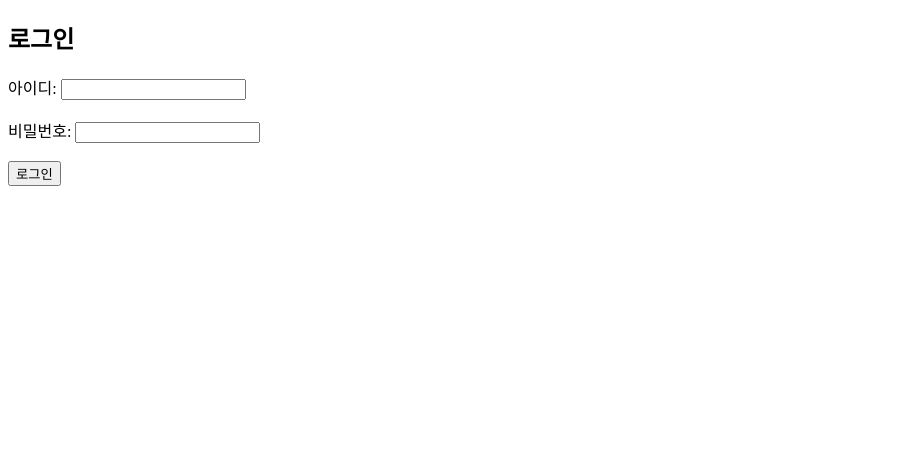
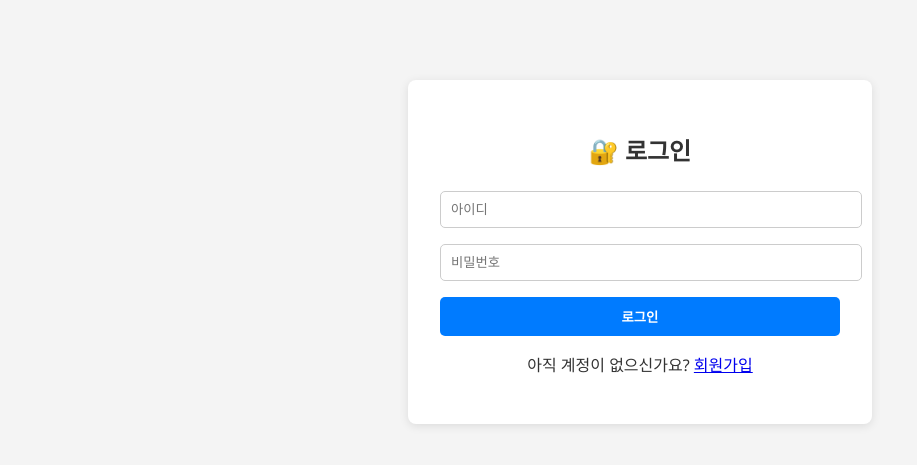
Before and after one commit to JY-lax/Jaeyoung-blog, a Flask app: page /login in a window 1280 px wide. Shown: the top 465 px of the page, without its empty margins (0-917 px from the left). Run offline with Flask 3, Linux system fonts and the light colour scheme.

Commit message:
찐이다

```diff
--- a/app.py
+++ b/app.py
@@ -92,7 +92,18 @@ def load_category_posts(category):
         'tags': post[3],
         'created_at': post[4].strftime('%Y-%m-%d %H:%M')
     } for post in posts])
+@app.route('/category/<string:category>')
+def category_posts(category):
+    posts = db.session.execute(text("""
+        SELECT p.id, p.title, u.username, p.tags, p.created_at
+        FROM post p
+        JOIN "user" u ON p.author_id = u.id
+        WHERE LOWER(p.tags) LIKE :category
+        ORDER BY p.id DESC
+        LIMIT 10
+    """), {'category': f'%{category.lower()}%'}).fetchall()
 
+    return render_template('category.html', posts=posts, category=category)
 
 # ✅ 글 상세 보기
 @app.route('/post/<int:post_id>')
--- a/templates/login.html
+++ b/templates/login.html
@@ -3,16 +3,57 @@
 <head>
   <meta charset="UTF-8">
   <title>로그인</title>
+  <link rel="stylesheet" href="{{ url_for('static', filename='style.css') }}">
+  <style>
+    .form-container {
+      max-width: 400px;
+      margin: 5rem auto;
+      background: white;
+      padding: 2rem;
+      border-radius: 8px;
+      box-shadow: 0 2px 10px rgba(0,0,0,0.1);
+    }
+    .form-container h2 {
+      text-align: center;
+      margin-bottom: 1.5rem;
+    }
+    .form-container input {
+      width: 100%;
+      padding: 10px;
+      margin-bottom: 1rem;
+      border: 1px solid #ccc;
+      border-radius: 5px;
+    }
+    .form-container button {
+      width: 100%;
+      padding: 10px;
+      background: #007bff;
+      color: white;
+      border: none;
+      border-radius: 5px;
+      font-weight: bold;
+    }
+    .error {
+      color: red;
+      text-align: center;
+      margin-bottom: 1rem;
+    }
+  </style>
 </head>
 <body>
-  <h2>로그인</h2>
-  {% if error %}
-    <p style="color:red;">{{ error }}</p>
-  {% endif %}
-  <form method="POST">
-    <label>아이디: <input type="text" name="username" required></label><br><br>
-    <label>비밀번호: <input type="password" name="password" required></label><br><br>
-    <button type="submit">로그인</button>
-  </form>
+  <div class="form-container">
+    <h2>🔐 로그인</h2>
+    {% if error %}
+      <div class="error">{{ error }}</div>
+    {% endif %}
+    <form method="POST">
+      <input type="text" name="username" placeholder="아이디" required>
+      <input type="password" name="password" placeholder="비밀번호" required>
+      <button type="submit">로그인</button>
+    </form>
+    <p style="text-align:center; margin-top:1rem;">
+      아직 계정이 없으신가요? <a href="{{ url_for('register') }}">회원가입</a>
+    </p>
+  </div>
 </body>
 </html>
```
Also changed, not shown: templates/register.html (+18 -9 lines).
